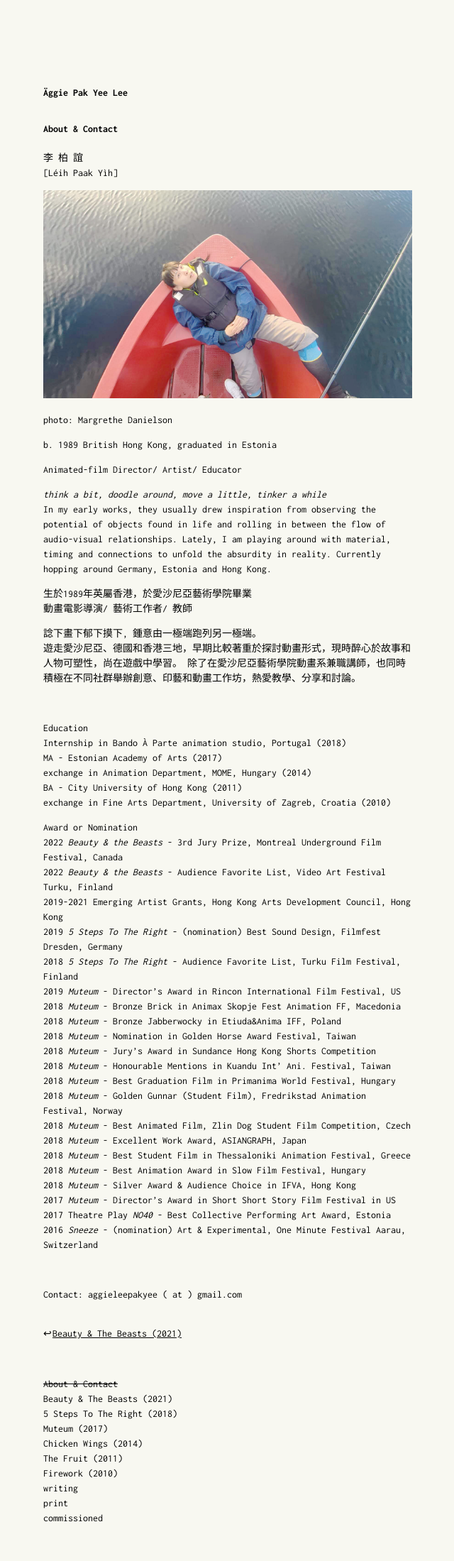
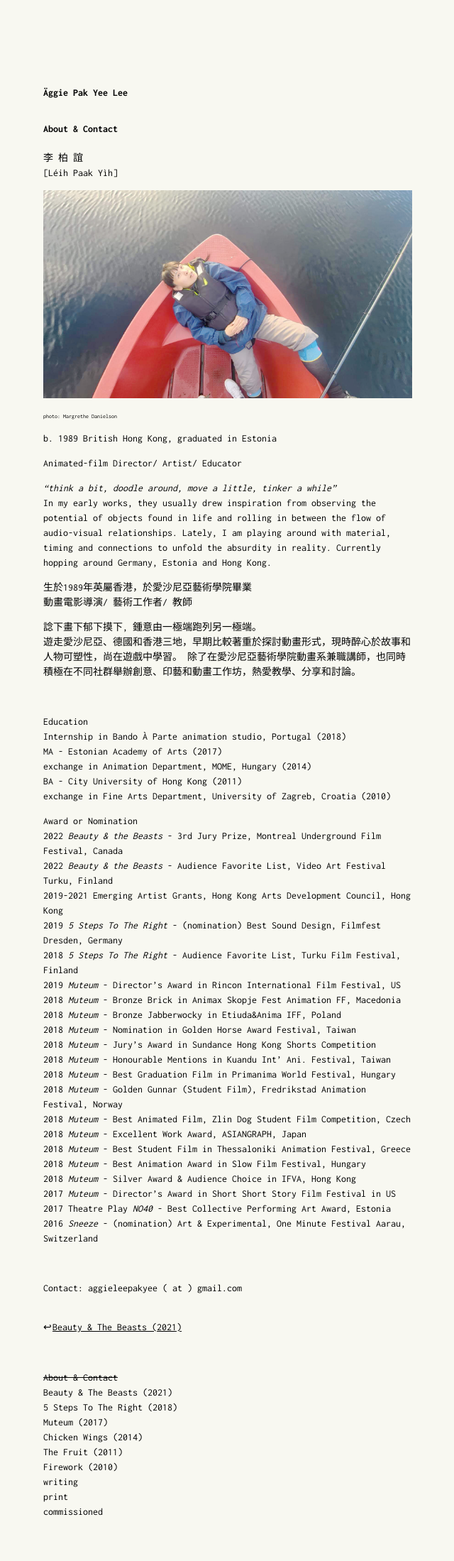
Before and after one commit to itchyeggie/itchyeggie.github.io, a Jekyll site: the page built from _posts/2022-07-23-about.md, in a window 1280 px wide. Shown: the whole page at 71% size, without its empty margins (59-699 px from the left). Built offline with Jekyll 4.4.1, drawn with Linux system fonts in a browser that asks for light colours; some of the changed lines change nothing that is shown.

Commit message:
Update _posts/2022-07-23-about.md (via Pages CMS)

```diff
--- a/_posts/2022-07-23-about.md
+++ b/_posts/2022-07-23-about.md
@@ -10,13 +10,13 @@ home: true
 
 ![](./assets/images/about/IMG_1338_copy.jpg)
 
-photo: Margrethe Danielson
+<p style="font-size:8px;"> photo: Margrethe Danielson </p>
 
 b. 1989 British Hong Kong, graduated in Estonia
 
 Animated-film Director/ Artist/ Educator
 
-*think a bit, doodle around, move a little, tinker a while*
+*"think a bit, doodle around, move a little, tinker a while"*
 In my early works, they usually drew inspiration from observing the potential of objects found in life and rolling in between the flow of audio-visual relationships. Lately, I am playing around with material, timing and connections to unfold the absurdity in reality. Currently hopping around Germany, Estonia and Hong Kong.
 
 生於1989年英屬香港，於愛沙尼亞藝術學院畢業
```
